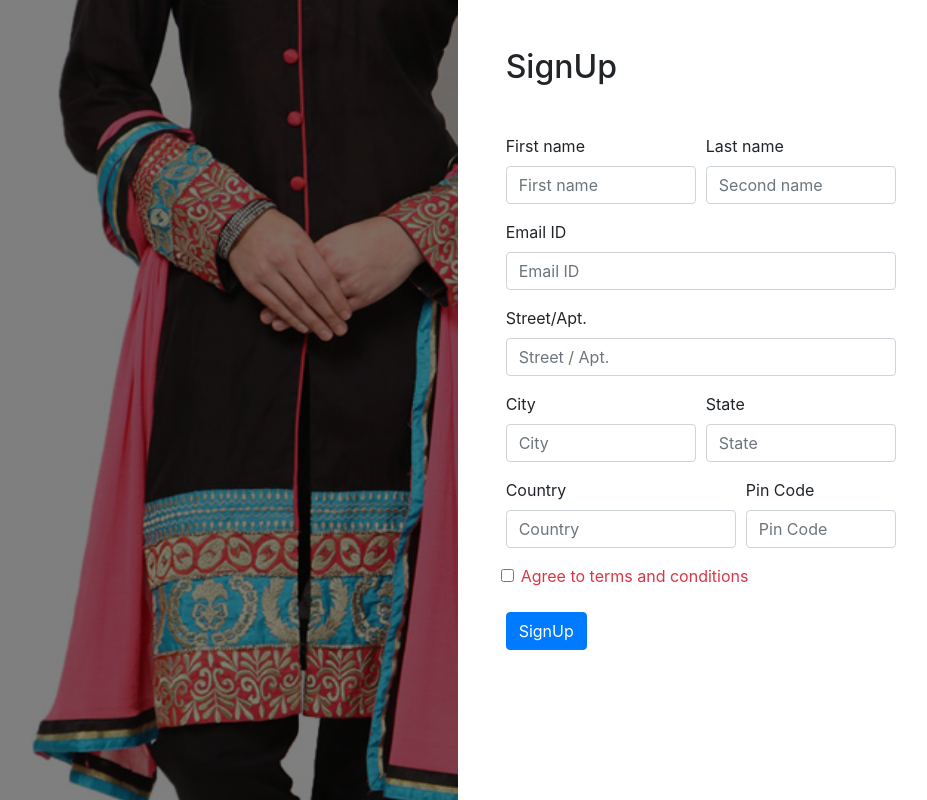
After one commit to ajin94/ShadowFashion, a Flask app: page /signup in a window 1280 px wide. The commit adds this page. Shown: the whole page, without its empty margins (289-1216 px from the left). Run offline with Flask 2, Linux system fonts and the light colour scheme; some libraries are stand-ins or nearby versions.

Commit message:
'update'

```diff
--- a/server.py
+++ b/server.py
@@ -12,19 +12,10 @@ def index():
     return render_template('client/index.html', template_data=template_arguments)
 
 
-@sfapp.route('/projects')
-def projects():
-    return render_template('client/projects.html')
+@sfapp.route('/signup')
+def signup():
+    return render_template('auth/signup.html')
 
-
-@sfapp.route('/testimonials')
-def testimonials():
-    return render_template('client/testimonials.html')
-
-
-@sfapp.route('/about')
-def about():
-    return render_template('client/aboutus.html')
 
 if __name__ == '__main__':
     sfapp.secret_key = '6wfwef6ASDW676w6QDWD6748wd((FD'
--- /dev/null
+++ b/static/res/css/custom_signup_page.css
@@ -0,0 +1,8 @@
+.signup-page-bg{
+    background-image: linear-gradient( rgba(0,0,0,.5), rgba(0,0,0,.5) ),  url('../../res/images/bg1.jpg');
+    background-size: cover;
+    /*min-height:100vh;*/
+    background-position: center;
+    background-repeat: no-repeat;
+    background-attachment: fixed;
+}
--- /dev/null
+++ b/templates/auth/signup.html
@@ -0,0 +1,71 @@
+{% extends 'template_base/AuthBase.html' %}
+
+{% set active_page = "signup" %}
+
+{% block page_title %} HOME {% endblock %}
+
+{% block custom_styles %}
+{% endblock %}
+
+
+{% block client_body %}
+    <h2 class="w-100 mb-5">SignUp</h2>
+    <div class="">
+        <form>
+            <div class="form-row">
+                <div class="col-md-5 mb-3">
+                    <label for="fname">First name</label>
+                    <input type="text" class="form-control" id="fname" placeholder="First name" required>
+                </div>
+                <div class="col-md-5 mb-3">
+                    <label for="sname">Last name</label>
+                    <input type="text" class="form-control" id="sname" placeholder="Second name" required>
+                </div>
+            </div>
+            <div class="form-row">
+                <div class="col-md-10 mb-3">
+                    <label for="email">Email ID</label>
+                    <input type="email" class="form-control" id="email" placeholder="Email ID" required>
+                </div>
+            </div>
+            <div class="form-row">
+                <div class="col-md-10 mb-3">
+                    <label for="st">Street/Apt.</label>
+                    <input type="text" class="form-control" id="st" placeholder="Street / Apt." required>
+                </div>
+            </div>
+            <div class="form-row">
+                <div class="col-md-5 mb-3">
+                    <label for="city">City</label>
+                    <input type="text" class="form-control" id="city" placeholder="City" required>
+                </div>
+                <div class="col-md-5 mb-3">
+                    <label for="state">State</label>
+                    <input type="text" class="form-control" id="state" placeholder="State" required>
+                </div>
+            </div>
+            <div class="form-row">
+                <div class="col-md-6 mb-3">
+                    <label for="country">Country</label>
+                    <input type="text" class="form-control" id="country" placeholder="Country" required>
+                </div>
+                <div class="col-md-4 mb-3">
+                    <label for="pin">Pin Code</label>
+                    <input type="text" class="form-control" id="pin" placeholder="Pin Code" required>
+                </div>
+            </div>
+            <div class="form-row">
+                <div class="form-check mb-4">
+                    <input class="form-check-input is-invalid" type="checkbox" value="" id="terms" required>
+                    <label class="form-check-label" for="terms">
+                        Agree to terms and conditions
+                    </label>
+{#                    <div class="invalid-feedback">#}
+{#                        You must agree before submitting.#}
+{#                    </div>#}
+                </div>
+            </div>
+            <button class="btn btn-primary" type="submit">SignUp</button>
+        </form>
+    </div>
+{% endblock %}
--- /dev/null
+++ b/templates/template_base/AuthBase.html
@@ -0,0 +1,28 @@
+<!DOCTYPE html>
+<html lang="en">
+<head>
+    <meta charset="UTF-8">
+    <link rel="stylesheet" href="https://maxcdn.bootstrapcdn.com/bootstrap/4.0.0/css/bootstrap.min.css"
+          integrity="sha384-Gn5384xqQ1aoWXA+058RXPxPg6fy4IWvTNh0E263XmFcJlSAwiGgFAW/dAiS6JXm" crossorigin="anonymous">
+	<link rel="stylesheet" type="text/css" href="{{ url_for('static', filename='res/css/main.css')}}">
+	<link rel="stylesheet" type="text/css" href="{{ url_for('static', filename='res/css/custom_signup_page.css')}}">
+    <title>{% block page_title %} {% endblock %}</title>
+</head>
+<body>
+<div class="container-fluid">
+    <div class="row">
+        <div class="col-md-7 signup-page-bg" style="height:100vh;">
+        </div>
+        <div class="col-md-5 pl-md-5 pt-5">
+            {% block client_body %} {% endblock %}
+        </div>
+    </div>
+</div>
+</body>
+<script src="https://code.jquery.com/jquery-3.2.1.slim.min.js"
+        integrity="sha384-KJ3o2DKtIkvYIK3UENzmM7KCkRr/rE9/Qpg6aAZGJwFDMVNA/GpGFF93hXpG5KkN" crossorigin="anonymous"></script>
+<script src="https://cdnjs.cloudflare.com/ajax/libs/popper.js/1.12.9/umd/popper.min.js"
+        integrity="sha384-ApNbgh9B+Y1QKtv3Rn7W3mgPxhU9K/ScQsAP7hUibX39j7fakFPskvXusvfa0b4Q" crossorigin="anonymous"></script>
+<script src="https://maxcdn.bootstrapcdn.com/bootstrap/4.0.0/js/bootstrap.min.js"
+        integrity="sha384-JZR6Spejh4U02d8jOt6vLEHfe/JQGiRRSQQxSfFWpi1MquVdAyjUar5+76PVCmYl" crossorigin="anonymous"></script>
+</html>
```
Also changed, not shown: templates/template_base/ClientBase.html (+6 -5 lines), static/res/images/bg1.jpg (added), static/res/images/gallery-05.jpg, templates/auth/login.html (renamed from templates/auth/login_signup.html).
